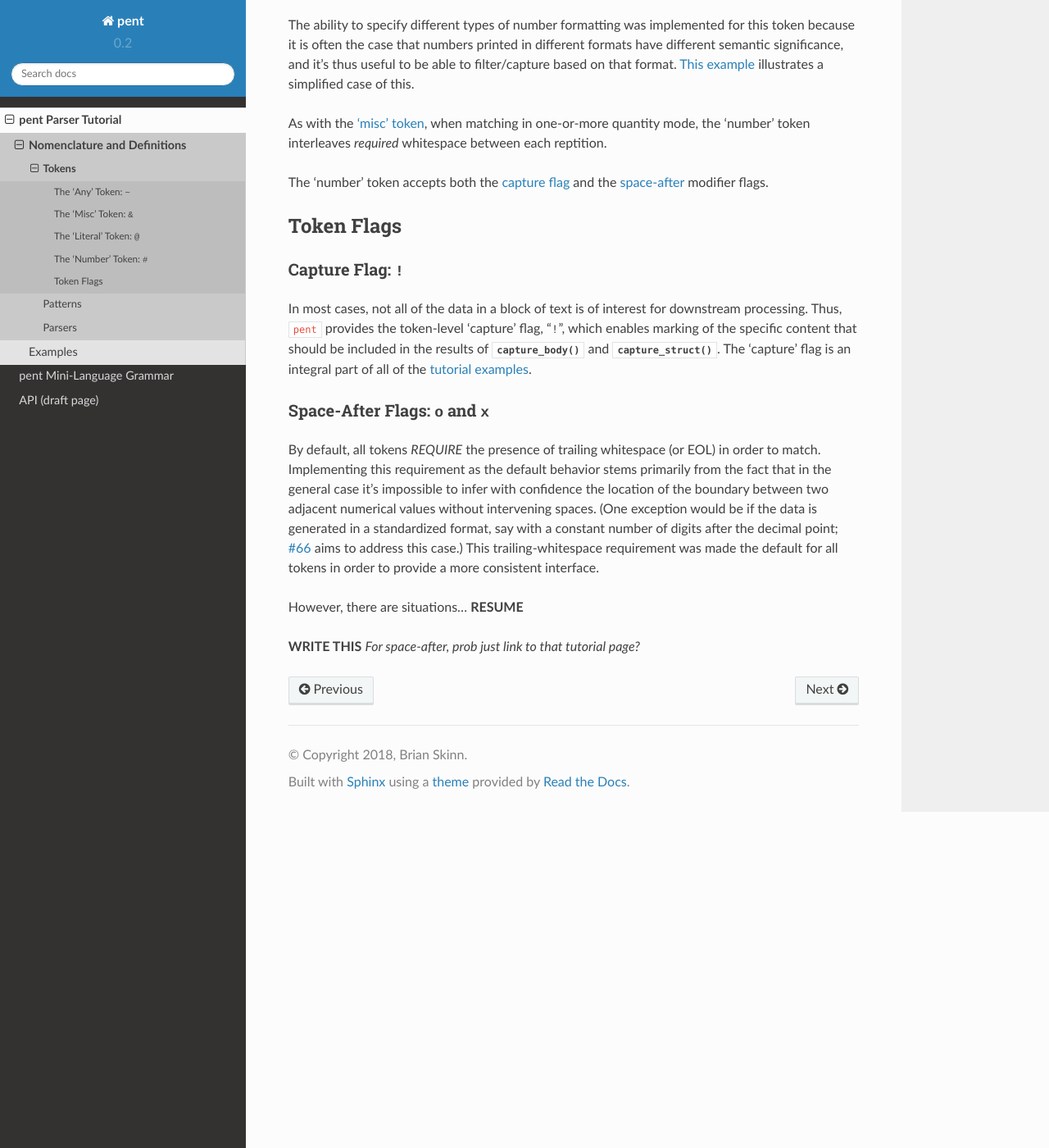
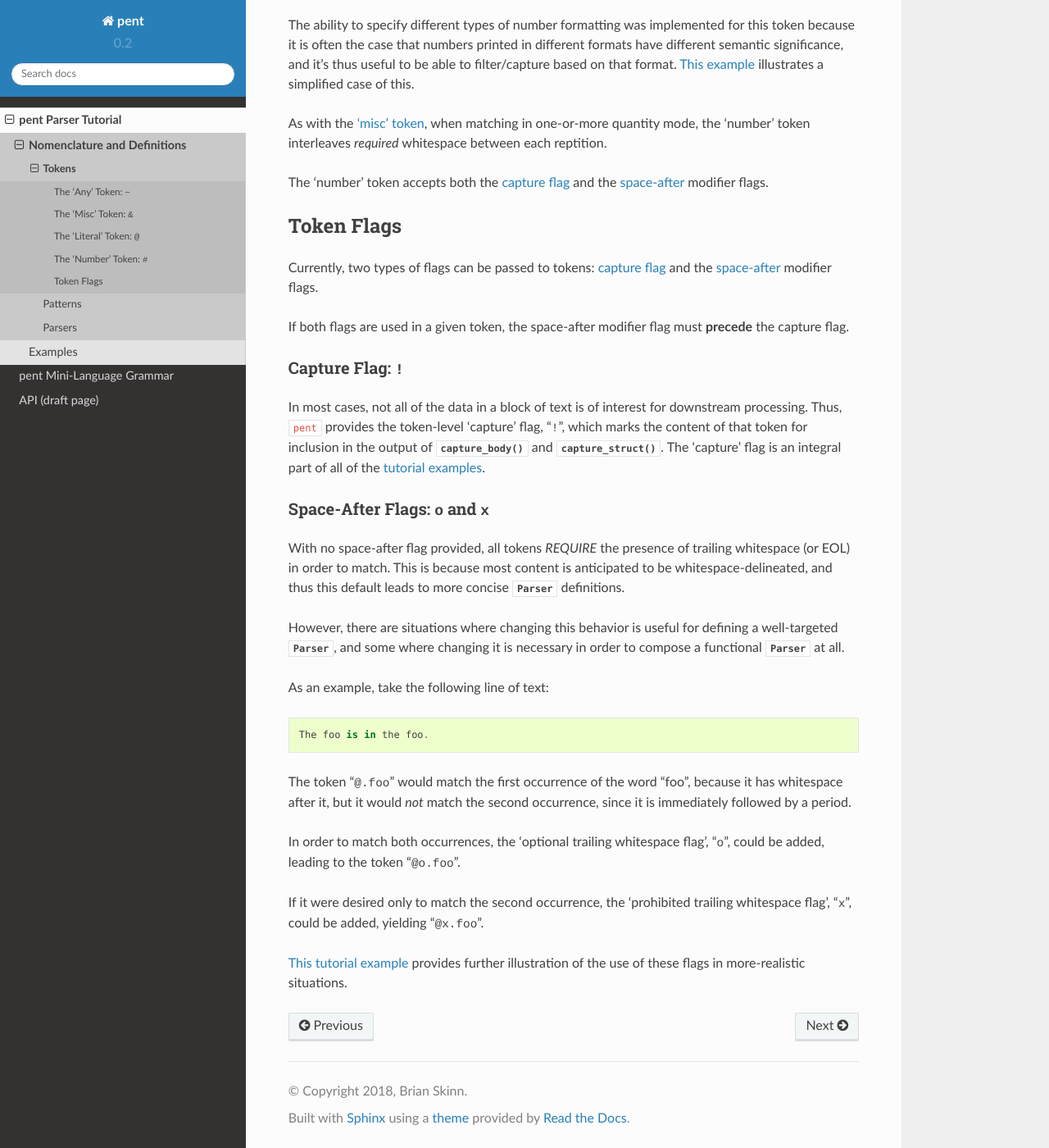
Before and after one commit to bskinn/pent, a Sphinx documentation site: the page built from doc/source/tutorial/defs/tokens.rst, in a window 1280 px wide and 1400 px high, scrolled down 2140 px. Shown: the whole window at 82% size. Built offline with Sphinx 7.4.7 and the Read the Docs theme 2.0.0, drawn with Linux system fonts in a browser that asks for light colours.

Commit message:
Complete tokens.rst revisions; start patterns.rst

```diff
--- a/doc/source/tutorial/defs/patterns.rst
+++ b/doc/source/tutorial/defs/patterns.rst
@@ -2,6 +2,10 @@
 
 Nomenclature and Definitions: Patterns
 ======================================
+
+A ``pent`` *pattern* is a series of whitespace-delimited
+:doc:`tokens <tokens>` that represents **all** non-whitespace
+content on a given line of text.
 
 *Pattern commentary, some simple examples, links to other tutorial example pages*
 
--- a/doc/source/tutorial/defs/tokens.rst
+++ b/doc/source/tutorial/defs/tokens.rst
@@ -149,8 +149,18 @@ The 'number' token accepts both the
 and the :ref:`space-after <tutorial-defs-tokens-spaceflags>` modifier flags.
 
 
+.. _tutorial=defs-tokens-flags:
+
 Token Flags
 -----------
+
+Currently, two types of flags can be passed to tokens:
+:ref:`capture flag <tutorial-defs-tokens-captureflag>`
+and the :ref:`space-after <tutorial-defs-tokens-spaceflags>` modifier flags.
+
+If both flags are used in a given token, the space-after modifier
+flag must **precede** the capture flag.
+
 
 .. _tutorial-defs-tokens-captureflag:
 
@@ -159,8 +169,8 @@ Capture Flag: |cour|\ !\ |/cour|
 
 In most cases, not all of the data in a block of text is of interest
 for downstream processing. Thus, ``pent`` provides the token-level
-'capture' flag, "|cour|\ !\ |/cour|", which enables marking
-of the specific content that should be included in the results of
+'capture' flag, "|cour|\ !\ |/cour|", which marks
+the content of that token for inclusion in the output of
 :meth:`~pent.parser.Parser.capture_body` and
 :meth:`~pent.parser.Parser.capture_struct`.
 The 'capture' flag is an integral part of all of the
@@ -172,17 +182,39 @@ The 'capture' flag is an integral part of all of the
 Space-After Flags: |cour|\ o\ |/cour| and |cour|\ x\ |/cour|
 ~~~~~~~~~~~~~~~~~~~~~~~~~~~~~~~~~~~~~~~~~~~~~~~~~~~~~~~~~~~~
 
-By default, all tokens *REQUIRE* the presence of trailing whitespace (or EOL)
-in order to match. Implementing this requirement as the default behavior
-stems primarily from the fact that in the general case it's impossible
-to infer with confidence the location of the boundary between
-two adjacent numerical values without intervening spaces.
-(One exception would be if the data is generated in a standardized format,
-say with a constant number of digits after the decimal point;
-:issue:`66` aims to address this case.)
-This trailing-whitespace requirement was made the default for all tokens
-in order to provide a more consistent interface.
+With no space-after flag provided, all tokens *REQUIRE* the presence
+of trailing whitespace (or EOL)
+in order to match. This is because most content is anticipated to be
+whitespace-delineated, and thus this default leads to
+more concise |Parser| definitions.
 
-However, there are situations... **RESUME**
+However, there are situations where changing this behavior is
+useful for defining a well-targeted |Parser|, and some where
+changing it is necessary in order to compose
+a functional |Parser| at all.
 
-**WRITE THIS** *For space-after, prob just link to that tutorial page?*
+As an example, take the following line of text:
+
+.. code::
+
+    The foo is in the foo.
+
+The token "|cour|\ @.foo\ |/cour|"
+would match the first occurrence of the word "foo",
+because it has whitespace after it, but it would
+*not* match the second occurrence, since it is
+immediately followed by a period.
+
+In order to match both occurrences, the
+'optional trailing whitespace flag',
+"|cour|\ o\ |/cour|", could be added, leading
+to the token "|cour|\ @o.foo\ |/cour|".
+
+If it were desired only to match the second occurrence,
+the 'prohibited trailing whitespace flag',
+"|cour|\ x\ |/cour|", could be added,
+yielding "|cour|\ @x.foo\ |/cour|".
+
+:doc:`This tutorial example </tutorial/examples/space_after>`
+provides further illustration of the use of these flags
+in more-realistic situations.
```
